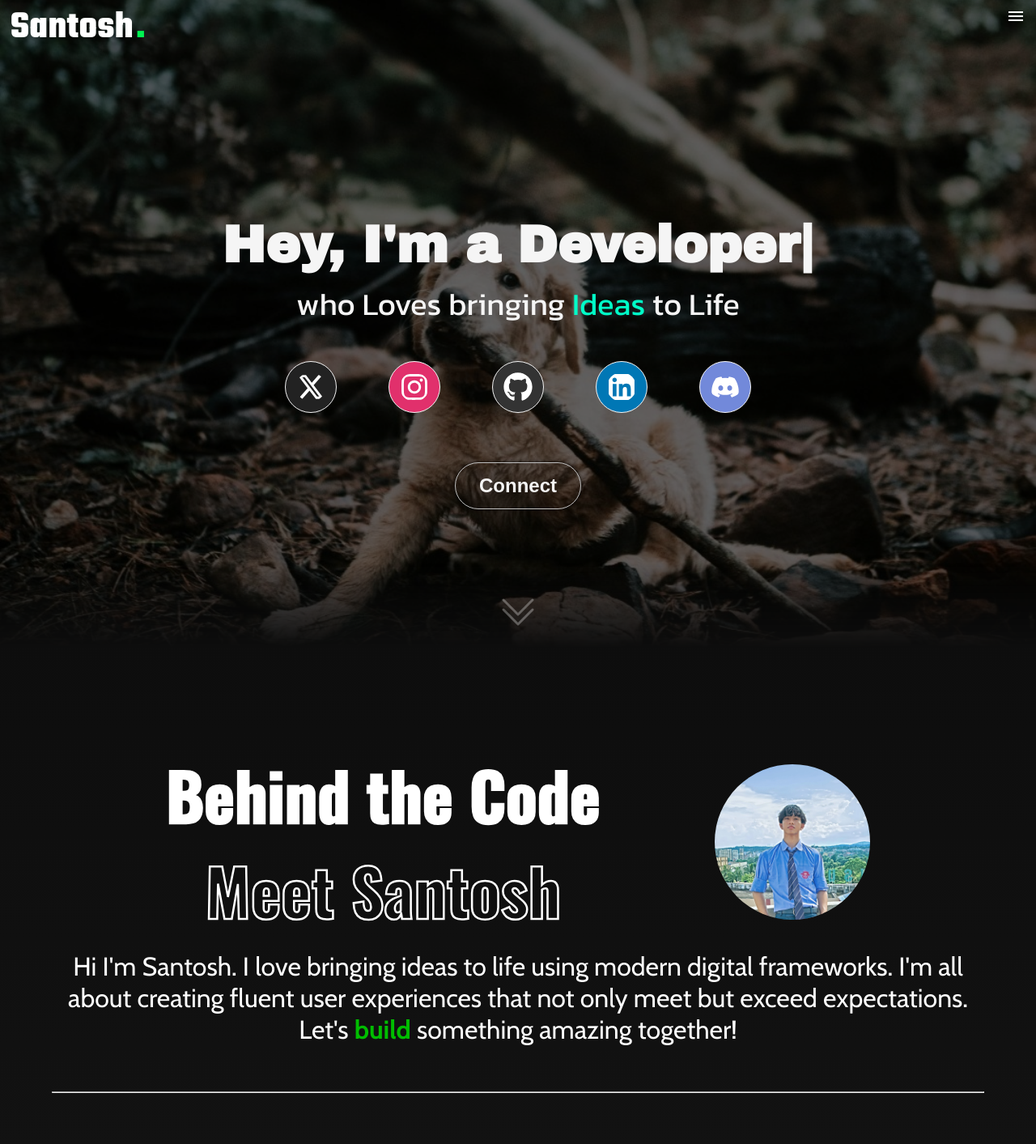
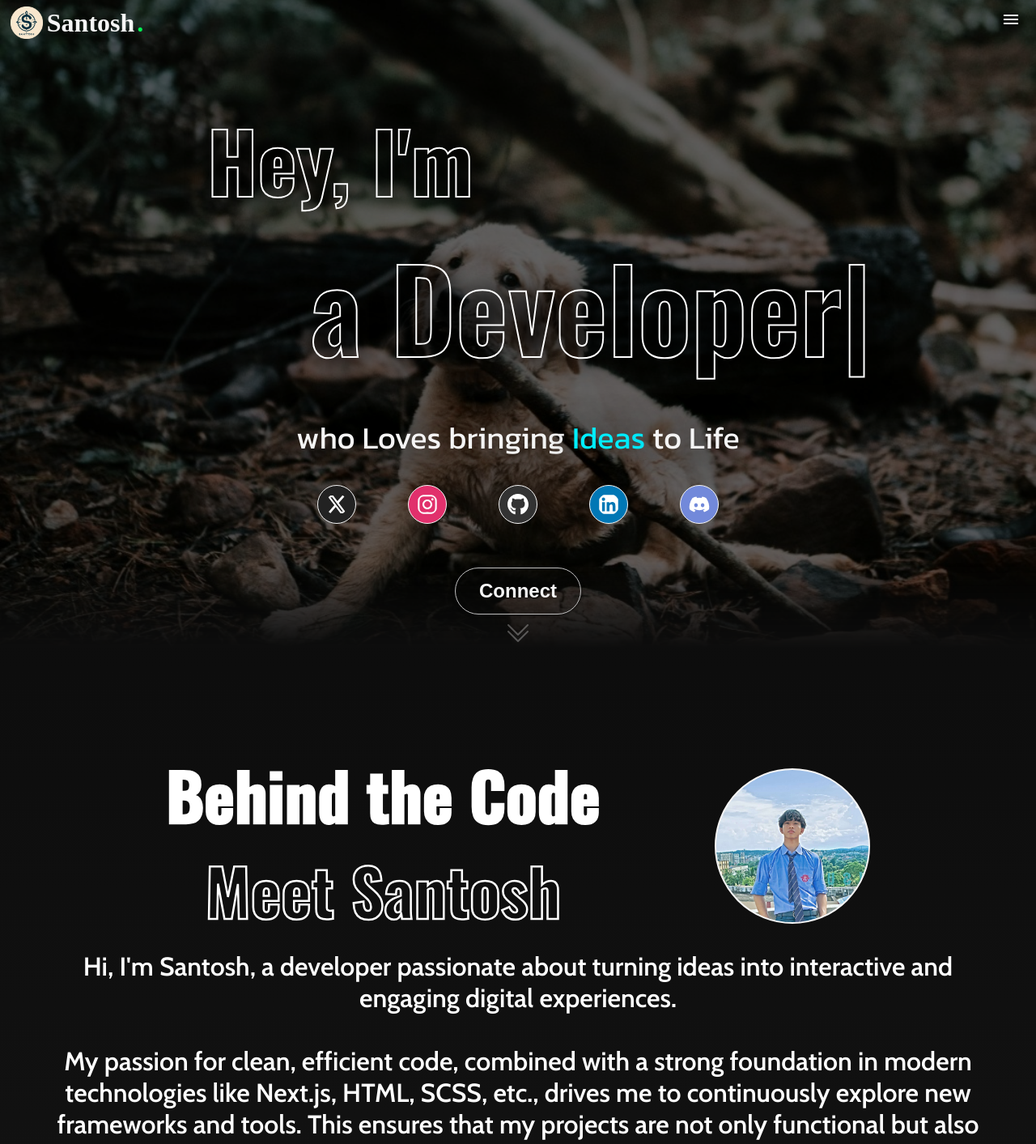
Before and after one commit to SantoshThapa9/santosh, a React (Vite) app: page / in a window 1280 px wide. Shown: the top 1413 px of the page at 81% size. Built offline with nearby package versions, Linux system fonts and the light colour scheme; a web font is replaced by a local one.

Commit message:
improvement

```diff
--- a/index.html
+++ b/index.html
@@ -3,7 +3,7 @@
 
 <head>
   <meta charset="UTF-8" />
-  <link rel="icon" type="image/svg+xml" href="./st.png" />
+  <link rel="icon" type="image/svg+xml" href="./src/st.png" />
   <meta name="viewport" content="width=device-width, initial-scale=1.0" />
   <title>santosh.com</title>
   <style>
--- a/src/pages/About.tsx
+++ b/src/pages/About.tsx
@@ -77,9 +77,17 @@ const About: React.FC = () => {
 
         <div className={styles.description}>
           <p>
-            Hi I'm Santosh. I love bringing ideas to life using modern digital
-            frameworks. I'm all about creating fluent user experiences that not
-            only meet but exceed expectations.
+            Hi, I'm Santosh, a developer passionate about turning ideas into
+            interactive and engaging digital experiences.
+            <br />
+            <br />
+            My passion for clean, efficient code, combined with a strong
+            foundation in modern technologies like Next.js, HTML, SCSS, etc.,
+            drives me to continuously explore new frameworks and tools. This
+            ensures that my projects are not only functional but also luxurious
+            in appearance. I am dedicated to delivering high-quality results
+            that exceed expectations.
+            <br />
             <br />
             Let's <span>build</span> something amazing together!
           </p>
@@ -93,18 +101,20 @@ const About: React.FC = () => {
               I'm not just a designer, I'm a creative enthusiast who loves
               making every pixel count! You'll often find me immersed in the
               world of stylesheets, and I'm excited to help you with UX/UI
-              design, frontend development, responsive layouts, prototyping, and
-              branding.
+              design, frontend development, responsive layouts, prototyping,
+              branding, and more.
             </p>
           </AnimatedSection>
 
           <AnimatedSection>
             <h3>Engineering</h3>
             <p>
-              While I might not be the best backend developer, I'm all about
-              improving every day. I focus on performance and scalability, and I
-              enjoy diving into new tools. I thrive in fast-paced environments
-              and am always learning to keep up with the latest trends.
+              While I might not be the best backend developer yet, I can handle
+              the basic fundamentals of backend development. Whether it's
+              creating APIs, managing databases, building server-side logic, or
+              ensuring everything is running well, I've got you covered! I'm
+              excited to tackle new challenges and contribute to building robust
+              solutions. I am always learning to keep up with the latest trends.
             </p>
           </AnimatedSection>
         </div>
@@ -137,6 +147,14 @@ const About: React.FC = () => {
             <div className={styles.gridItem}>
               <a href="https://nodejs.org/" target="_blank">
                 <FaNodeJs style={{ color: "#68A063" }} />
+              </a>
+            </div>
+          </AnimatedSection>
+
+          <AnimatedSection>
+            <div className={styles.gridItem}>
+              <a href="https://nextjs.org/" target="_blank">
+                <SiNextdotjs style={{ color: "grey" }} />
               </a>
             </div>
           </AnimatedSection>
@@ -252,14 +270,6 @@ const About: React.FC = () => {
 
           <AnimatedSection>
             <div className={styles.gridItem}>
-              <a href="https://nextjs.org/" target="_blank">
-                <SiNextdotjs style={{ color: "grey" }} />
-              </a>
-            </div>
-          </AnimatedSection>
-
-          <AnimatedSection>
-            <div className={styles.gridItem}>
               <a href="https://github.com/" target="_blank">
                 <FaGithub style={{ color: "grey" }} />
               </a>
--- a/src/pages/Home.module.scss
+++ b/src/pages/Home.module.scss
@@ -1,22 +1,41 @@
-@import url("https://fonts.googleapis.com/css2?family=Archivo+Black&family=Kanit:ital,wght@0,100;0,200;0,300;0,400;0,500;0,600;0,700;0,800;0,900;1,100;1,200;1,300;1,400;1,500;1,600;1,700;1,800;1,900&family=Teko:wght@300..700&display=swap");
+@import url("https://fonts.googleapis.com/css2?family=Kanit:ital,wght@0,100;0,200;0,300;0,400;0,500;0,600;0,700;0,800;0,900;1,100;1,200;1,300;1,400;1,500;1,600;1,700;1,800;1,900&family=Teko:wght@300..700&display=swap");
 
-.box1 {
+.hero {
   width: 100%;
   height: 100svh;
   position: relative;
   display: flex;
+  flex-direction: column;
   align-items: center;
   justify-content: center;
   overflow: hidden;
-  color: white;
+  color: whitesmoke;
+  animation: arrive 2s ease-in-out;
 
-  h1 {
+  .headingContainer {
     position: absolute;
-    top: 0;
+    top: 1%;
     left: 1%;
-    font-weight: 900;
-    font-size: clamp(1.6rem, 4vw, 3rem);
-    font-family: "Teko", sans-serif;
+    display: flex;
+    flex-direction: row;
+    justify-content: center;
+    align-items: center;
+    gap: 5px;
+    cursor: not-allowed;
+    animation: none;
+    opacity: 1;
+
+    image {
+      background-image: url("../st.png");
+      background-size: cover;
+      width: clamp(30px, 5vw, 40px);
+      aspect-ratio: 1/1;
+      top: 10px;
+      left: 10px;
+    }
+
+    strong {
+      font-size: clamp(1rem, 6vw, 2rem);
 
       &::after {
         content: ".";
@@ -26,51 +45,61 @@
     }
   }
 
+  .mainText {
+    transform: translateY(0);
+    font-size: clamp(2.5rem, 8vw, 8rem);
+    text-shadow: 1px 1px 30px black;
+    margin-top: 80px;
+    -webkit-text-stroke: 2px white;
+    font-family: "Oswald", sans-serif;
+    width: 100%;
+    padding-left: 17vw;
+    color: transparent;
+  }
+
+  .typing {
+    margin-bottom: 20px;
+    width: 100%;
+    padding-left: 25vw;
+    span {
+      font-family: "Oswald", sans-serif;
+      text-shadow: 1px 1px 30px black;
+      font-size: clamp(3rem, 11vw, 11rem);
+      -webkit-text-stroke: 2px white;
+      font-weight: 600;
+      color: transparent;
+    }
+  }
+
+  .dialog {
+    margin-top: 10px;
+    margin-bottom: 30px;
+    text-shadow: 1px 1px 50px black;
+
+    p {
+      font-size: clamp(1rem, 3vw, 2.5rem);
+      font-family: "Kanit", sans-serif;
+    }
     .headingHighlight {
-  color: rgb(0, 255, 200);
+      color: rgb(0, 238, 255);
       display: inline-block;
-  transition: transform;
       cursor: pointer;
 
+      &:active {
+        animation: bounce 1s infinite !important;
+      }
       &:hover {
         animation: bounce 1s;
       }
     }
-
-.dialog {
-  color: whitesmoke;
-  display: flex;
-  align-items: center;
-  justify-content: center;
-  flex-direction: column;
-  animation: arrive 2s ease-in-out;
-  gap: 10px;
-  transform: translateY(0);
-  margin-bottom: 10%;
-
-  h2 {
-    font-family: "Archivo Black", sans-serif;
-    font-weight: 600;
-    font-size: clamp(1.5rem, 5vw, 4rem);
-    text-align: center;
   }
-
-  p {
-    font-size: clamp(0.8rem, 3vw, 2.5rem);
-    font-family: "Kanit", sans-serif;
-  }
-}
-
   .socialIconsContainer {
     display: flex;
     justify-content: center;
     gap: clamp(1rem, 5vw, 4rem);
-  position: absolute;
-  margin-top: 20vh;
-  animation: arrive 1s ease-in-out;
-
+    margin-bottom: 50px;
     .icon {
-    font-size: clamp(2rem, 5vw, 4rem);
+      font-size: clamp(2rem, 8vw, 3rem);
       transition: transform 0.2s;
       color: white;
       border-radius: 50%;
@@ -92,14 +121,10 @@
     background: transparent;
     color: whitesmoke;
     border: 1px silver solid;
-  position: absolute;
-  margin-top: 50vh;
     -webkit-tap-highlight-color: transparent;
     transition: 0.1s;
-  animation: arrive 1s ease-in-out;
-
     cursor: pointer;
-
+    z-index: 4;
     &:hover {
       border: 1px grey solid;
       scale: 0.95;
@@ -110,10 +135,10 @@
   .scrollIconContainer {
     animation: arrivescroll 2s ease-in-out, bounce 3s ease infinite;
     transition: opacity ease-in-out;
-  font-size: clamp(2rem, 4vw, 3rem);
+    font-size: 2rem;
     cursor: pointer;
     position: absolute;
-  bottom: 0;
+    bottom: -8px;
     z-index: 3;
     -webkit-tap-highlight-color: transparent;
     opacity: 0.3;
@@ -125,7 +150,7 @@
       opacity: 0.2;
     }
     .scrollIcon {
-    bottom: 20%;
+      bottom: 10%;
       left: 50%;
       transform: translateX(-50%);
       position: absolute;
@@ -135,18 +160,15 @@
 
   .backgroundImage {
     position: absolute;
-  top: 0;
-  left: 0;
     width: 100%;
-  height: 100vh;
+    height: 100%;
     z-index: -2;
     background-size: cover;
     background-position: center center;
-  animation: arrive 1s ease-in-out;
 
-  @media (max-width: 767px) {
-    transform: none !important;
-  }
+    // @media (max-width: 767px) {
+    //   transform: none !important;
+    // }
   }
 
   .overlayHeroPage {
@@ -168,7 +190,6 @@
       rgba(0, 0, 0, 0) 0%,
       rgba(0, 0, 0, 1) 100%
     );
-  animation: arrive 0.3s ease-in-out;
   }
 
   @keyframes arrive {
@@ -204,3 +225,34 @@
       transform: translateY(-5px);
     }
   }
+}
+
+@media (max-width: 767px) {
+  //phone styling
+  .mainText {
+    margin-top: 50px !important;
+    -webkit-text-stroke: 1px white !important;
+  }
+  .typing {
+    span {
+      -webkit-text-stroke: 1px white !important;
+    }
+  }
+  .socialIconsContainer {
+    margin-top: 20px !important;
+  }
+  .cta {
+    margin-top: 30px !important;
+  }
+}
+
+@media (min-width: 768px) {
+  //pc styling
+  .mainText {
+    padding-left: 20vw !important;
+  }
+
+  .typing {
+    padding-left: 30vw !important;
+  }
+}
--- a/src/pages/Home.tsx
+++ b/src/pages/Home.tsx
@@ -80,17 +80,25 @@ const Home: React.FC = React.memo(() => {
   };
 
   return (
-    <div className={styles.box1}>
-      <h1>Santosh</h1>
+    <div className={styles.hero}>
+      <div className={styles.headingContainer}>
+        <image />
+        <strong>Santosh</strong>
+      </div>
+
+      <h2 className={styles.mainText}>Hey, I'm</h2>
+      <div className={styles.typing}>
+        {" "}
+        <span ref={typedRef} />
+      </div>
+
       <div className={styles.dialog}>
-        <h2>
-          Hey, I'm <span ref={typedRef} />
-        </h2>
         <p>
           who Loves bringing{" "}
           <span className={styles.headingHighlight}>Ideas</span> to Life
         </p>
       </div>
+
       <div className={styles.socialIconsContainer}>
         <a
           href="https://x.com/986nic"
@@ -143,9 +151,11 @@ const Home: React.FC = React.memo(() => {
           />
         </a>
       </div>
+
       <button onClick={() => scrollTo("contact")} className={styles.cta}>
         Connect
       </button>
+
       <motion.div
         onClick={() => scrollTo("about")}
         className={styles.scrollIconContainer}
--- a/src/pages/about.module.scss
+++ b/src/pages/about.module.scss
@@ -1,16 +1,7 @@
-@import url("https://fonts.googleapis.com/css2?family=Bebas+Neue&family=Cabin:ital,wght@0,400..700;1,400..700&display=swap");
-@import url("https://fonts.googleapis.com/css2?family=Oswald:wght@200..700&display=swap");
-
-$font-family-oswald: "Oswald", sans-serif;
-$font-family-cabin: "Cabin", sans-serif;
-$white: #ffffff;
-$dark-background: #070707;
-$medium-background: #181818;
-$green: rgb(0, 189, 0);
-$orange: orange;
+@import url("https://fonts.googleapis.com/css2?family=Bebas+Neue&family=Cabin:ital,wght@0,400..700;1,400..700&family=Oswald:wght@200..700&display=swap");
 
 body {
-  background: linear-gradient($dark-background, $medium-background, $dark-background);
+  background: linear-gradient(#070707, #181818, #070707);
 }
 
 .sectionAbout {
@@ -51,38 +42,35 @@ body {
 .heading {
   font-size: clamp(2.5rem, 10vw, 5rem);
   color: transparent;
-  font-family: $font-family-oswald;
-  -webkit-text-stroke: 0.2vw $white;
+  font-family: "Oswald", sans-serif;
+  -webkit-text-stroke: 0.2vw #ffffff;
 
   span {
-    color: $white;
+    color: #ffffff;
   }
 }
 
 .image {
   margin-top: 10px;
   background-image: url("santosh.jpg");
-  background-position: center;
   height: clamp(100px, 15vw, 300px);
-  width: clamp(100px, 15vw, 300px);
+  aspect-ratio: 1/1;
   background-size: cover;
   border-radius: 50%;
   transition: scale 0.2s ease-in-out;
-
-  @media (min-width: 768px) {
-    margin-top: 0;
-  }
+  border: 2px whitesmoke solid;
 }
 
 .description {
   font-size: clamp(0.8rem, 3vw, 2rem);
   margin-top: 1rem;
-  color: $white;
-  font-family: $font-family-cabin;
+  color: #ffffff;
+  font-family: "Cabin", sans-serif;
   margin-bottom: 5%;
+  font-weight: 600;
 
   span {
-    color: $green;
+    color: rgb(0, 228, 159);
     font-weight: bold;
   }
 }
@@ -90,22 +78,25 @@ body {
 .workHeading {
   h3 {
     font-size: clamp(2rem, 5vw, 7rem);
-    color: $orange;
-    font-family: $font-family-oswald;
+    color: orange;
+    font-family: "Oswald", sans-serif;
     margin-top: 5%;
   }
 
   p {
     font-size: clamp(0.8rem, 2vw, 2rem);
-    color: $white;
-    font-family: $font-family-cabin;
+    color: #ffffff;
+    font-family: "Cabin", sans-serif;
     margin-bottom: 10%;
   }
 }
 
 .gridContainer {
   display: grid;
-  grid-template-columns: repeat(auto-fill, minmax(clamp(50px, 10vw, 120px), 1fr));
+  grid-template-columns: repeat(
+    auto-fill,
+    minmax(clamp(50px, 10vw, 120px), 1fr)
+  );
   gap: 5%;
   margin-top: 5%;
 }
@@ -126,3 +117,7 @@ body {
     scale: 1.1;
   }
 }
+
+@media (min-width: 768px) {
+  //pc styling
+}
--- a/src/pages/sidebar.module.scss
+++ b/src/pages/sidebar.module.scss
@@ -2,8 +2,8 @@
 
 .menuToggle {
   position: fixed;
-  right: 1%;
-  top: 1%;
+  right: 1.5%;
+  top: 1.5%;
   background: none;
   border: none;
   color: white;
```
Also changed, not shown: src/pages/santosh.jpg, src/st.png (renamed from st.png). Lines whose indentation alone changed are shown as unchanged.
